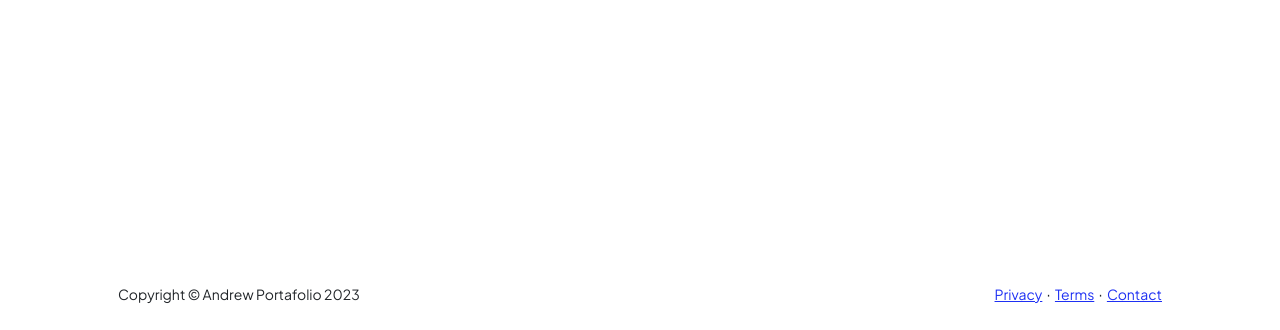
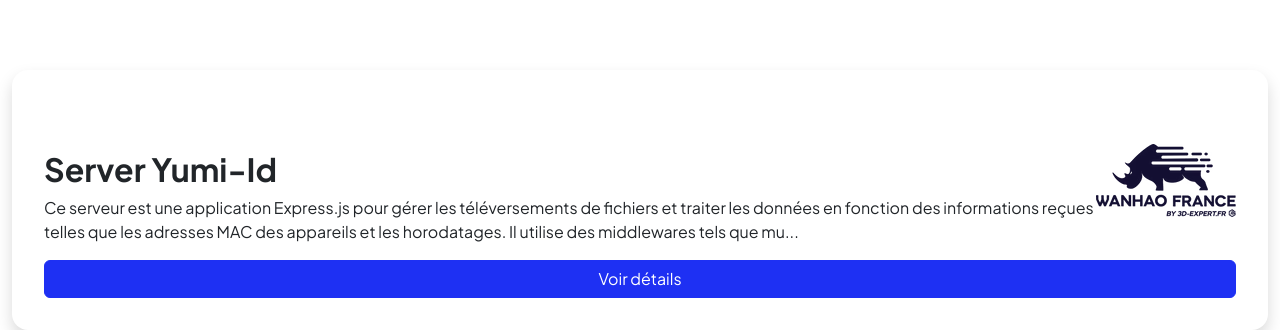
Before and after one commit to andrewjumperdev/my-web-app, a Vue app: page / in a window 1280 px wide. Shown: the part 470-800 px from the top of the page. Built offline with nearby package versions, Linux system fonts and the light colour scheme.

Commit message:
Recents Projects Component

```diff
--- /dev/null
+++ b/src/components/CardItem.jsx
@@ -0,0 +1,43 @@
+import React, { useState, useEffect } from "react";
+import { Link } from "react-router-dom";
+
+const CardItem = (props) => {
+  const [showFullText, setShowFullText] = useState(false);
+
+  useEffect(() => {
+    return () => {
+      setShowFullText(false);
+    };
+  }, []);
+
+  const prjctCard = props.items.map((item, index) => (
+    <div className={`${props.col}`}>
+      <div key={index} className="card shadow rounded-4 border-0 mb-5">
+        <div className="card-body p-0">
+          <div className="d-flex align-items-center">
+            <div className="mt-5">
+              <h2 className="fw-bolder">{item.title}</h2>
+              <p>
+                {showFullText
+                  ? item.description
+                  : item.description.slice(0, 300) + "..."}
+              </p>
+            </div>
+            <img
+              className="img-fluid my-2"
+              src={item.thumbnail}
+              alt="Project"
+            />
+          </div>
+        </div>
+        <Link className="btn btn-primary" to={`/projects/${item.id}`}>
+          Voir détails
+        </Link>
+      </div>
+    </div>
+  ));
+
+  return <> {prjctCard} </>;
+};
+
+export default CardItem;
--- /dev/null
+++ b/src/components/RecentsProjects.jsx
@@ -0,0 +1,19 @@
+import React from 'react'
+import { projects } from '../db'
+import CardItem from './CardItem';
+
+const recentsProItems = projects.sort((a, b) => new Date(b.fecha) - new Date(a.fecha));
+
+const listRecents = recentsProItems.slice(0,4);
+
+const RecentsProjects = () => {
+  return (
+    <div className="container-fluid">
+        <div className="row justify-content-center">
+            <CardItem col="col-sm-12" items={listRecents} />
+        </div>
+    </div>
+  )
+}
+
+export default RecentsProjects
--- a/src/db.js
+++ b/src/db.js
@@ -13,6 +13,7 @@
     repository: "https://github.com/Yumi-Lab/YUMI-ID",
     mainTools: ['javascript', 'express', 'multer', 'mocha', 'ejs'],
     technicalDetails: [],
+    date: "2024-03-05"
   },
   {
     id: 2,
@@ -61,6 +62,7 @@
         `
       }
     ],
+    date: "2023-09-04"
   },
   {
     id: 3,
@@ -117,6 +119,7 @@
           `
       },
     ],
+    date: "2023-04-01"
   },
   {
     id: 4,
@@ -148,7 +151,8 @@
 
         ],
       }
-    ]
+    ],
+    date: "2024-05-01"
   },
   {
     id: 5,
@@ -205,7 +209,8 @@
           `La logique du routeur est réunie dans un seul fichier.`
         ],
       }
-    ]
+    ],
+    date: "2023-05-01"
   },
   {
     id: 6,
@@ -243,6 +248,7 @@
           `L'utilisation du web scraper doit être éthique et respecter les politiques d'utilisation du site web cible. Il est important de vérifier si le site autorise le scraping et de ne pas surcharger le serveur avec des requêtes excessives.`,
         ],
       },
-    ]
+    ],
+    date: "2024-07-01"
   },
 ];
--- a/src/pages/Home.jsx
+++ b/src/pages/Home.jsx
@@ -1,11 +1,13 @@
 import Header from "../components/Header";
+import RecentsProjects from "../components/RecentsProjects";
 
 const Home = () => {
   return (
-      <div className="d-flex flex-column h-100">
+      <div className="d-flex flex-column">
         <main className="flex-shrink-0">
           <Header />
         </main>
+        <RecentsProjects />
       </div>
   );
 };
--- a/src/pages/Projects.jsx
+++ b/src/pages/Projects.jsx
@@ -1,15 +1,9 @@
-import React, { useEffect, useState } from "react";
+import React from "react";
 import { Link } from "react-router-dom";
 import { projects } from "../db";
+import CardItem from "../components/CardItem";
 
 const Projects = () => {
-  const [showFullText, setShowFullText] = useState(false);
-
-  useEffect(() => {
-    return () => {
-      setShowFullText(false)
-    };
-  }, []);
   return (
     <>
       <section className="py-5">
@@ -19,32 +13,10 @@
               <span className="text-gradient d-inline">Projects</span>
             </h1>
           </div>
+          <div className="container">
           <div className="row gx-5 justify-content-center">
-              {projects.map((item, index) => (
-                <div className="col-sm-12 col-md-10 col-xl-9 col-xxl-8 overflow-y-hidden">
-                <div key={index} className="card shadow rounded-4 border-0 mb-5">
-                  <div className="card-body p-0">
-                    <div className="d-flex align-items-center">
-                      <div className="mt-5">
-                        <h2 className="fw-bolder">{item.title}</h2>
-                        <p>
-                          {showFullText
-                            ? item.description
-                            : item.description.slice(0, 300) + '...'
-                          }
-                        </p>
-                      </div>
-                      <img
-                        className="img-fluid my-2"
-                        src={item.thumbnail}
-                        alt="Project"
-                      />
-                    </div>
-                  </div>
-                  <Link className="btn btn-primary" to={`/projects/${item.id}`} >Voir détails</Link>
-                </div>
-                </div>
-              ))}
+                <CardItem items={projects} className="col"/>
+          </div>
           </div>
         </div>
       </section>
```
Also changed, not shown: public/Kanap.png.
